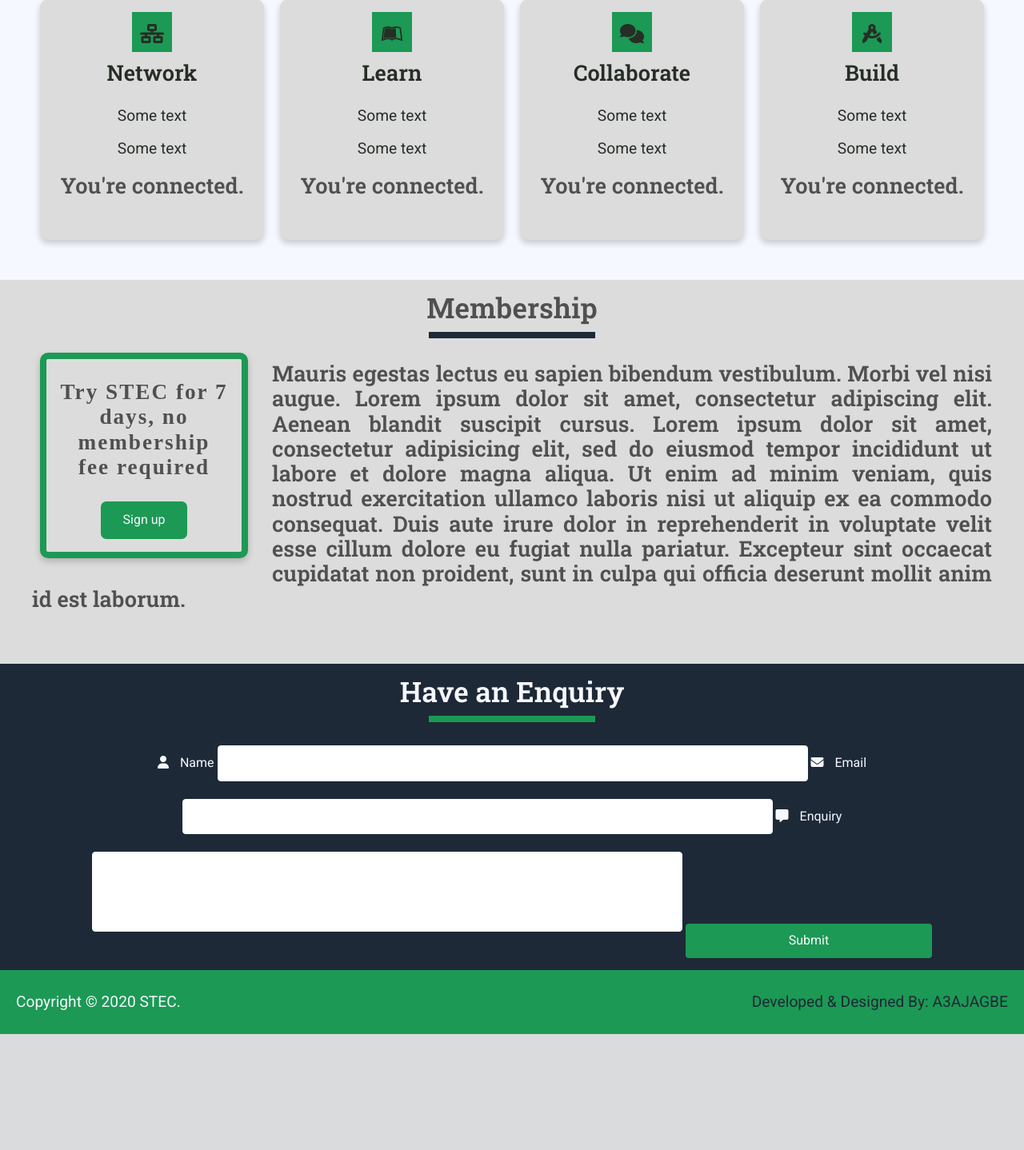
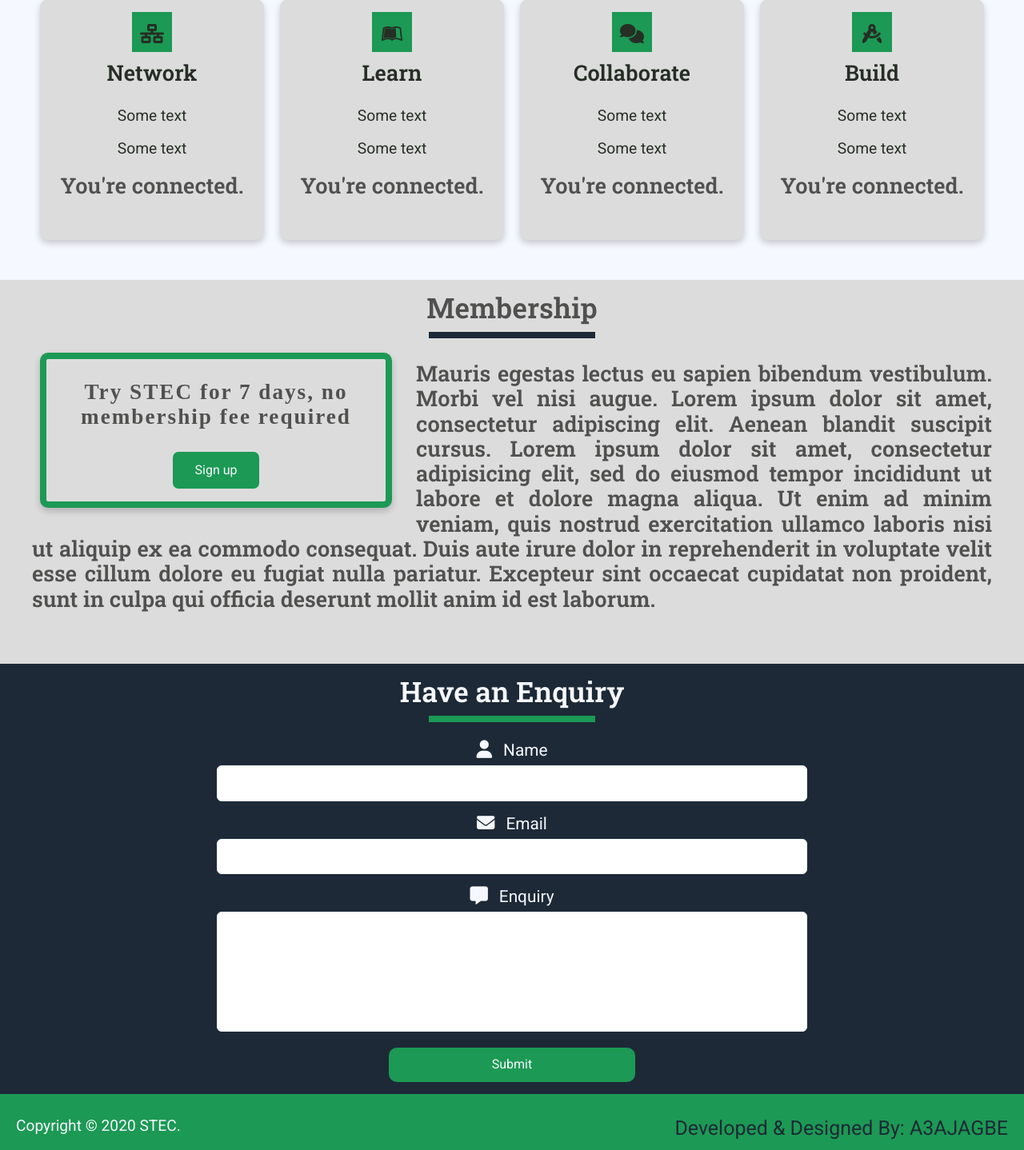
Before and after one commit to bopopescu/stec, a Flask app: page / in a window 1280 px wide. Shown: the part 860-2298 px from the top of the page at 80% size. Before the commit the page ends 2153 px from the top, so only its background shows below. Run offline with Flask 2, Linux system fonts and the light colour scheme; some libraries are stand-ins or nearby versions; some web fonts are replaced.

Commit message:
update commit

```diff
--- a/app/static/css/style.css
+++ b/app/static/css/style.css
@@ -269,21 +269,27 @@ button a {
 
 .enquiry .fas {
   margin-right: 10px;
+  font-size: 1.4em;
+}
+
+.enquiry label, span {
+  font-size: 1.3em;
 }
 
 input[type=text], input[type=email], textarea {
   width: 100%;
   padding: 12px;
   border: 1px solid #F6F8FF;
-  border-radius: 4px;
+  border-radius: 6px;
   margin-top: 6px;
   margin-bottom: 16px;
-  /* resize: vertical; */
+  resize: vertical;
+  outline-color: #1C9954;
 }
 
 textarea {
   resize: none;
-  height: 100px;
+  height: 150px;
 }
 
 input[type=submit] {
@@ -291,7 +297,7 @@ input[type=submit] {
   color: #F6F8FF;
   padding: 12px 20px;
   border: none;
-  border-radius: 4px;
+  border-radius: 10px;
   width: 100%;
 }
 
@@ -314,24 +320,12 @@ input[type=submit]:hover {
   border-left: 6px solid #1d2936;
 }
 
-.message .icon {
-  background: #1d2936;
-  height: 35px;
-  width: 35px;
-  top: 35%;
-  right: 45px;
-  font-size: 1.5em;
-  text-align: center;
-  line-height: 35px;
-  cursor: pointer;
-  float: right;
-}
-
 /* footer section */
 footer {
   padding: 10px 20px;
   width: 100%;
   text-align: left;
+  height: 120px;
 }
 
 footer span {
@@ -404,6 +398,12 @@ footer span {
     padding: 0 10px;
   }
 
+  .membership .column {
+    float: left;
+    width: 40%;
+    padding: 0 10px;
+  }
+
   .trial {
     margin-right: 20px;
   }
@@ -420,6 +420,10 @@ footer span {
     text-align: center;
   }
 
+  footer {
+    height: 70px;
+  }
+
   footer span {
     float: right;
   }
--- a/app/templates/index.html
+++ b/app/templates/index.html
@@ -193,24 +193,24 @@
         {{ form.hidden_tag() }}
 
         <i class="fas fa-user"></i>
-        {{ form.name.label }}
-        {{ form.name }}
+        {{ form.name.label }}<br>
+        {{ form.name }} <br>
         {% for error in form.name.errors %}
-        <span>{{ error }}</span>
+        <span>{{ error }}</span><br>
         {% endfor %}
 
         <i class="fas fa-envelope"></i>
-        {{ form.email.label }}
-        {{ form.email }}
+        {{ form.email.label }}<br>
+        {{ form.email }} <br>
         {% for error in form.email.errors %}
-        <span>{{ error }}</span>
+        <span>{{ error }}</span><br>
         {% endfor %}
 
         <i class="fas fa-comment-alt"></i>
-        {{ form.enquiry.label }}
-        {{ form.enquiry }}
+        {{ form.enquiry.label }}<br>
+        {{ form.enquiry }} <br>
         {% for error in form.enquiry.errors %}
-        <span>{{ error }}</span>
+        <span>{{ error }}</span><br>
         {% endfor %}
 
         {{ form.submit() }}
--- a/stec.py
+++ b/stec.py
@@ -1,13 +1,14 @@
 """Initializaing the application instance."""
 from app import app, db
-from app.models import Users, Posts
+from app.models import Users, Posts, UserPosts, Contacts
 
 
 @app.shell_context_processor
 def make_shell_context():
     """Database tables."""
-    return {'db': db, 'Users': Users, 'Posts': Posts}
+    return {'db': db, 'Users': Users, 'Posts': Posts, 'UserPosts': UserPosts,
+            'Contacts': Contacts}
 
 
-# if __name__ == '__main__':
-#     app.run(debug=True)
+if __name__ == '__main__':
+    app.run(debug=False)
```
Also changed, not shown: migrations/versions/12a1aea119f3_add_contacts_table.py (added, +41 -0 lines).
